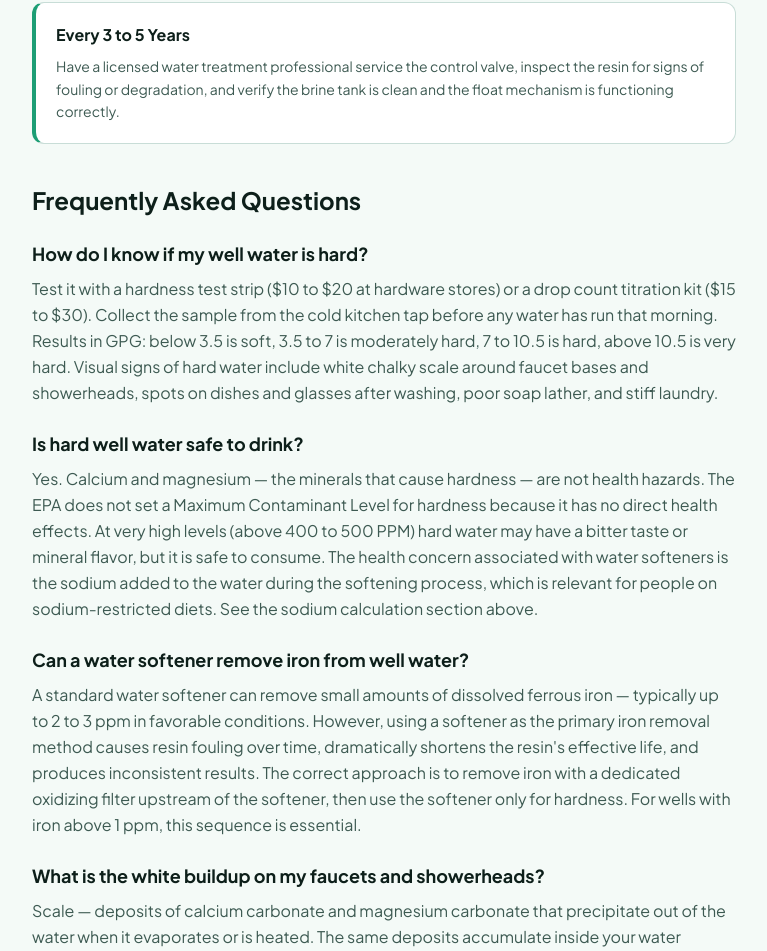
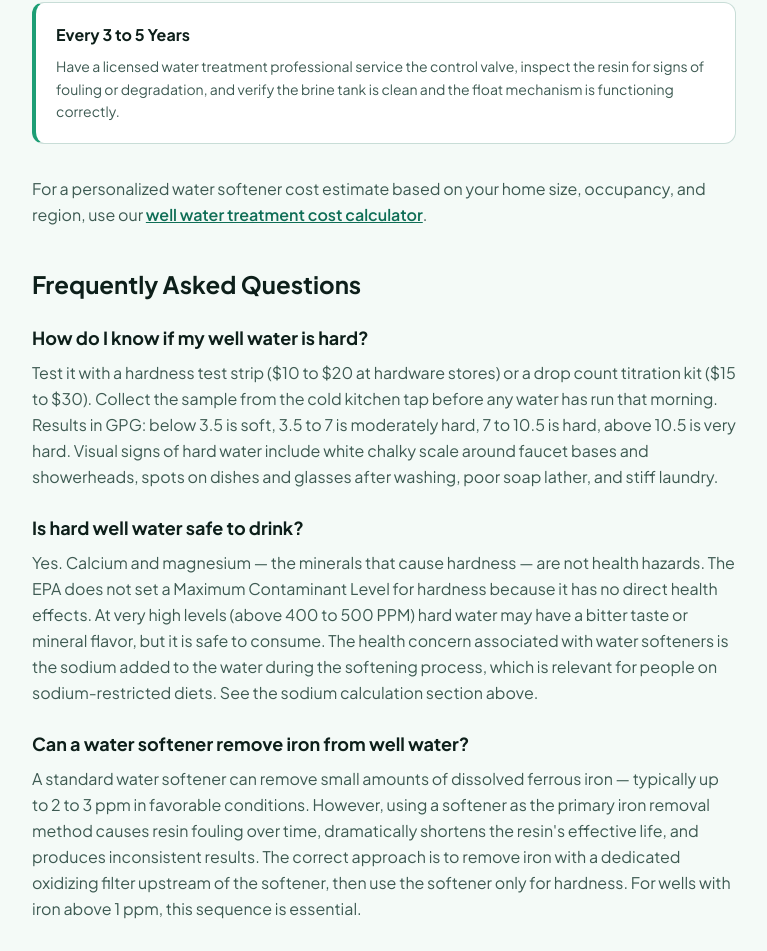
Before and after one commit to thebasementguide2026/thewell.guide-, a Next.js app: page /guides/hard-water-well in a window 1280 px wide. Shown: the part 9559-10510 px from the top of the page, without its empty margins (256-1023 px from the left). Built offline with nearby package versions, Linux system fonts and the light colour scheme.

Commit message:
feat: add internal link to well water treatment cost calculator

```diff
--- a/app/guides/hard-water-well/page.tsx
+++ b/app/guides/hard-water-well/page.tsx
@@ -348,6 +348,7 @@ export default function HardWaterWellPage() {
               <p className="text-[#3D5A52] text-sm leading-relaxed">Have a licensed water treatment professional service the control valve, inspect the resin for signs of fouling or degradation, and verify the brine tank is clean and the float mechanism is functioning correctly.</p>
             </div>
           </div>
+          <p className="text-[#3D5A52] leading-relaxed mt-6">For a personalized water softener cost estimate based on your home size, occupancy, and region, use our <Link href='/cost-guides/well-water-treatment-cost-calculator' className='text-[#0F6E56] underline font-semibold hover:text-[#0a4f3e]'>well water treatment cost calculator</Link>.</p>
 
           {/* FAQ Section */}
           <h2 className="text-2xl font-bold text-[#0D1F1A] mt-10 mb-6">Frequently Asked Questions</h2>
```
